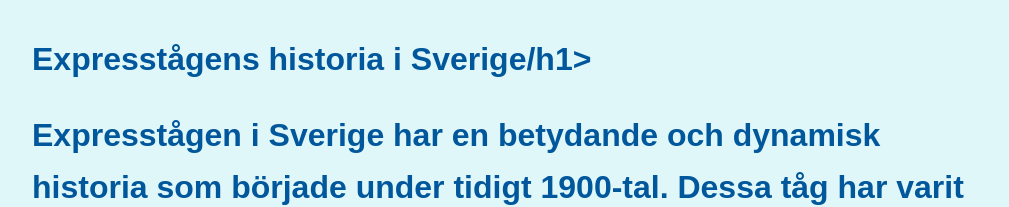
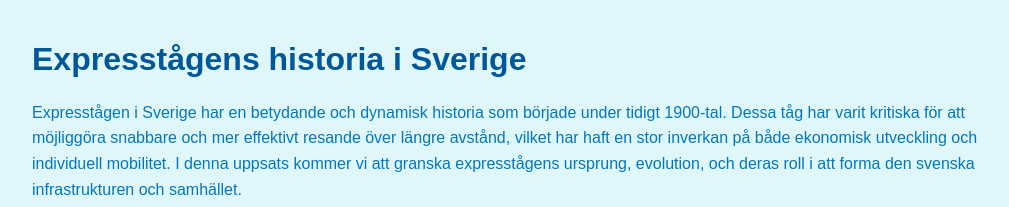
Before and after one commit to pendeltaget/expresstag, a plain HTML site: page index.html in a window 1280 px wide. Shown: the top 207 px of the page, without its empty margins (128-1137 px from the left). Drawn offline with Linux system fonts and the light colour scheme.

Commit message:
Update index.html

```diff
--- a/index.html
+++ b/index.html
@@ -30,7 +30,7 @@
 </head>
 <body>
 
-<h1>Expresstågens historia i Sverige/h1>
+<h1>Expresstågens historia i Sverige</h1>
 <p>
 Expresstågen i Sverige har en betydande och dynamisk historia som började under tidigt 1900-tal. Dessa tåg har varit kritiska för att möjliggöra snabbare och mer effektivt resande över längre avstånd, vilket har haft en stor inverkan på både ekonomisk utveckling och individuell mobilitet. I denna uppsats kommer vi att granska expresstågens ursprung, evolution, och deras roll i att forma den svenska infrastrukturen och samhället.
 </p>
```
